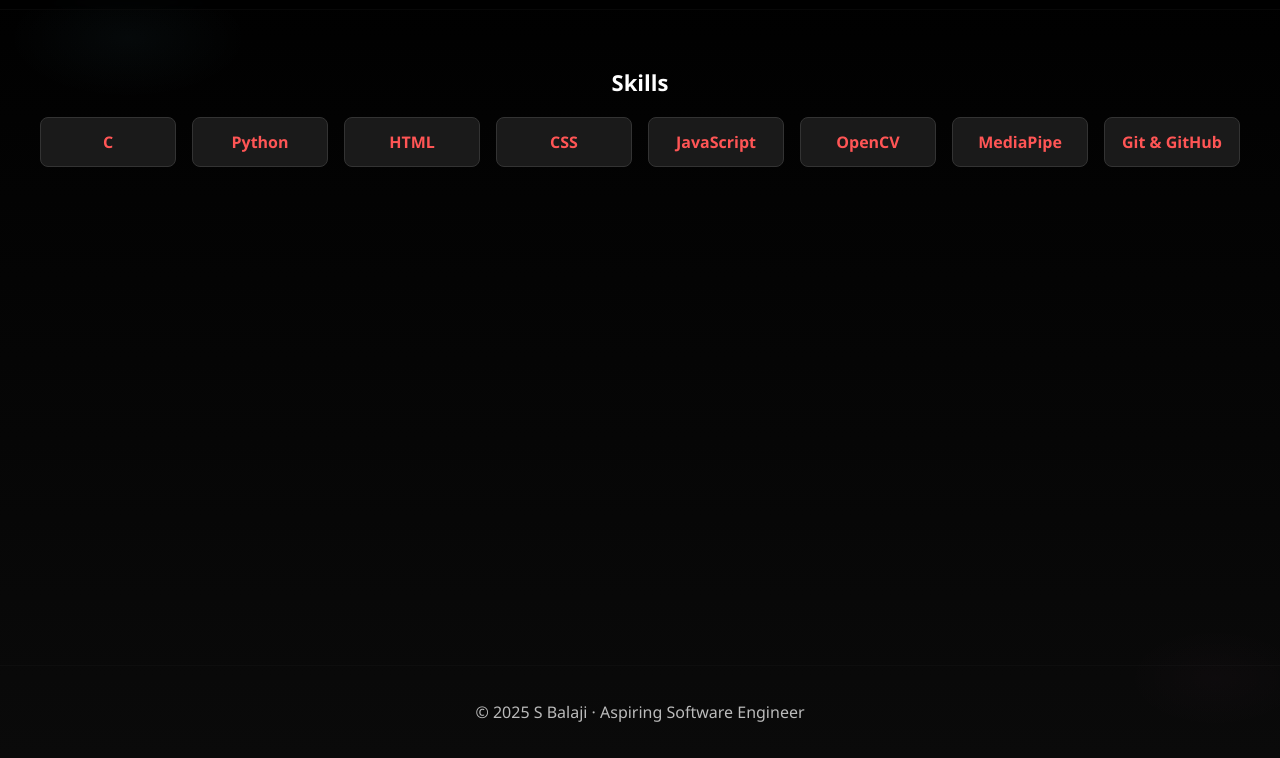
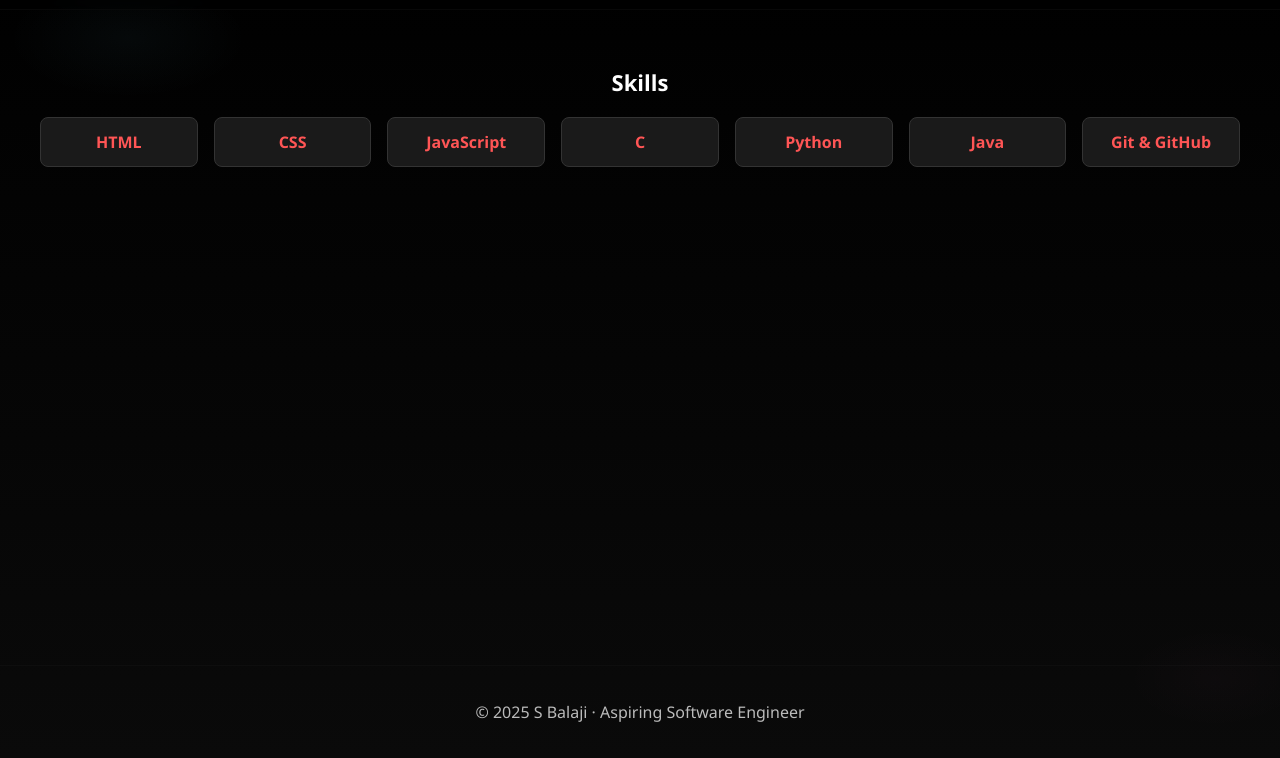
Before and after one commit to Balaji-Coder06/Portfolio, a plain HTML site: page skills.html in a window 1280 px wide. Shown: the part 42-800 px from the top of the page. Drawn offline with Linux system fonts and the light colour scheme.

Commit message:
Update skills.html

```diff
--- a/skills.html
+++ b/skills.html
@@ -36,13 +36,12 @@
 
       <div class="section-body">
         <ul class="skills-grid">
-          <li>C</li>
-          <li>Python</li>
           <li>HTML</li>
           <li>CSS</li>
           <li>JavaScript</li>
-          <li>OpenCV</li>
-          <li>MediaPipe</li>
+          <li>C</li>
+          <li>Python</li>
+          <li>Java</li>
           <li>Git & GitHub</li>
         </ul>
       </div>
```
